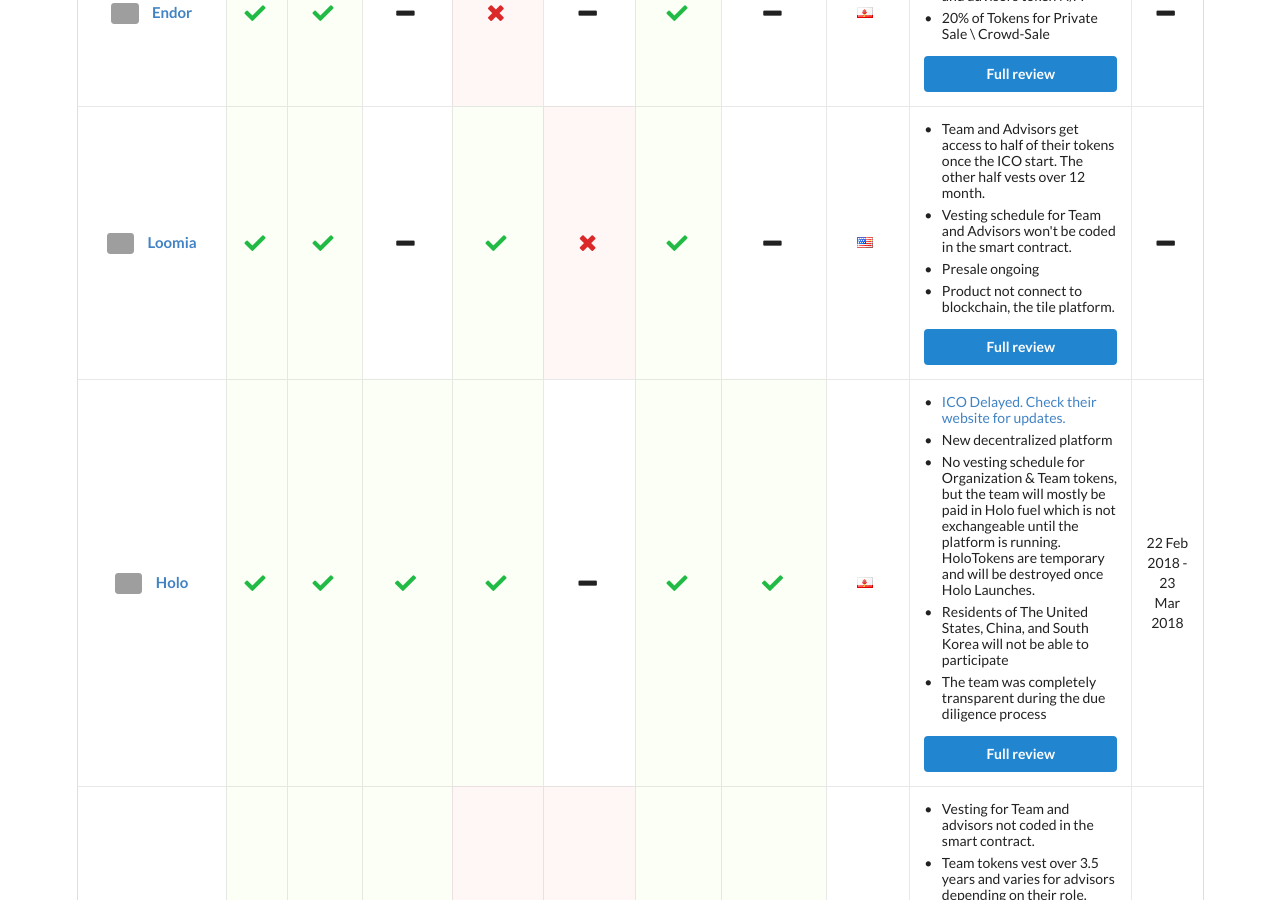
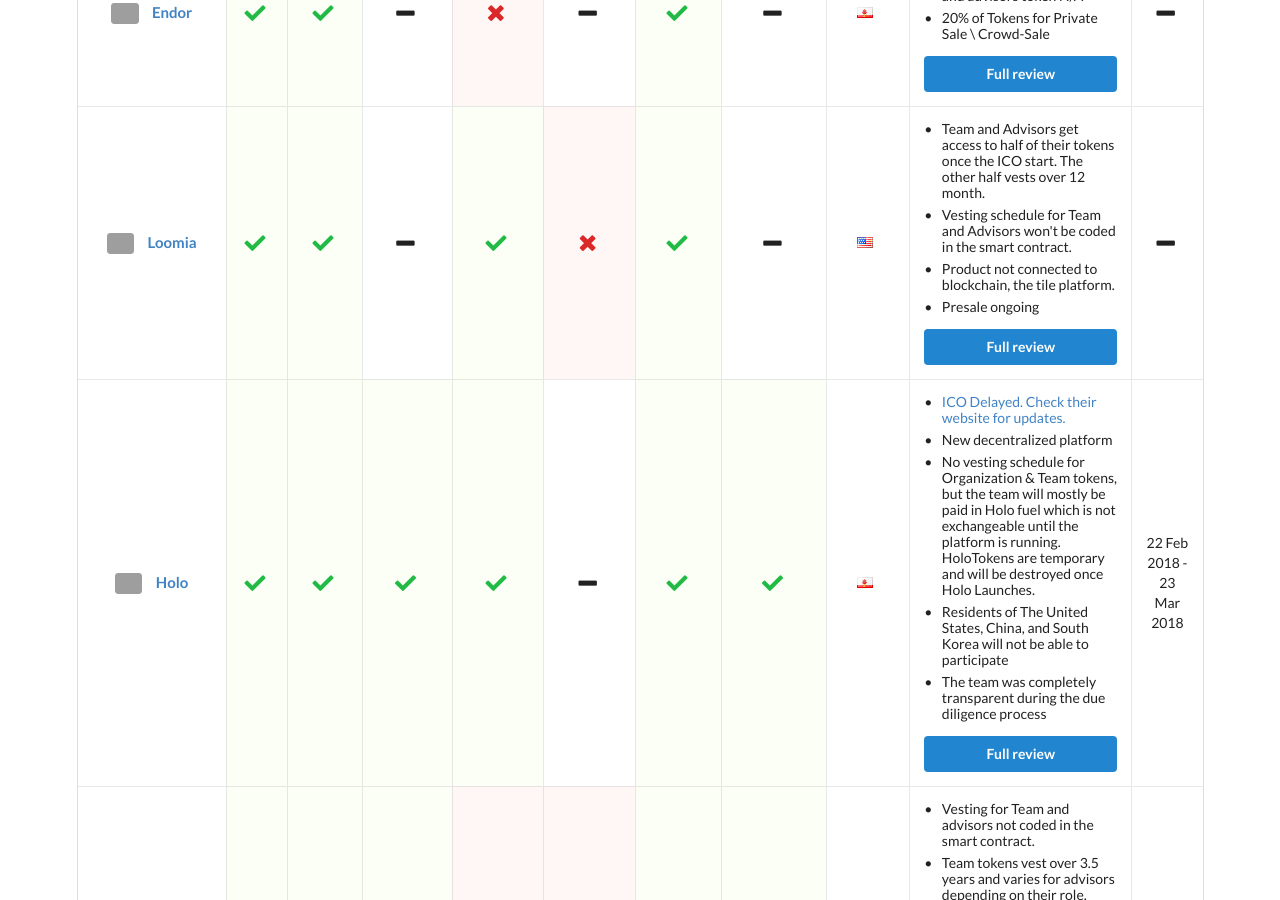
Before and after one commit to ico-check/ico-check, a Jekyll site: the page built from index.md, in a window 1280 px wide and 900 px high, scrolled down 823 px. Built offline with Jekyll 4.4.1, drawn with Linux system fonts in a browser that asks for light colours; nearby versions of some CDN libraries; grey boxes are pictures that could not be loaded.

Commit message:
36-loomia-ico-check
edited comment

```diff
--- a/_data/active-future-icos.yml
+++ b/_data/active-future-icos.yml
@@ -52,8 +52,8 @@
   comments:
     - content: Team and Advisors get access to half of their tokens once the ICO start. The other half vests over 12 month.
     - content: Vesting schedule for Team and Advisors won't be coded in the smart contract.
+    - content: Product not connected to blockchain, the tile platform.
     - content: Presale ongoing
-    - content: Product not connect to blockchain, the tile platform.
   ico_start_date:
   ico_end_date:
   safe:
```
